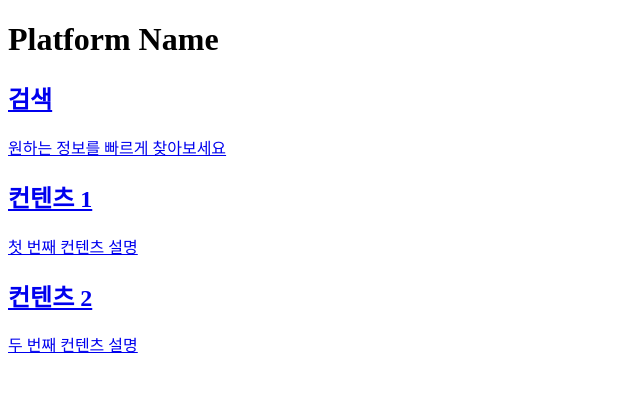
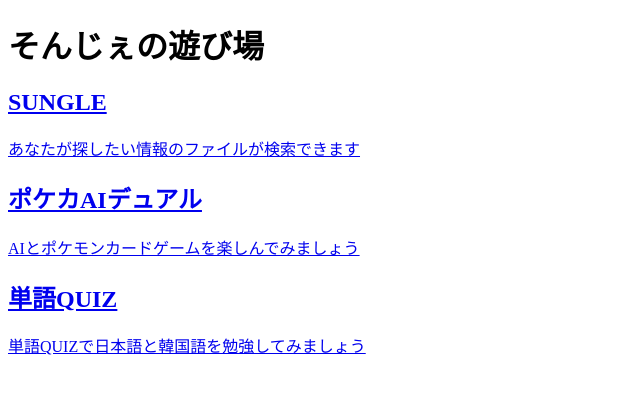
Before and after one commit to mikohatsu/platform, a Vue app: page / in a window 1280 px wide. Shown: the top 394 px of the page, without its empty margins (0-640 px from the left). Built offline with nearby package versions, Linux system fonts and the light colour scheme; the HTML template or start-up script is replaced by a standard one.

Commit message:
japanese

```diff
--- a/app/javascript/src/components/MainPage.vue
+++ b/app/javascript/src/components/MainPage.vue
@@ -1,21 +1,16 @@
-<template>
-  <div class="l-main">
-    <h1 class="c-title">Platform Name</h1>
-    <div class="c-grid">
-      <router-link
-        v-for="(item, index) in menuItems"
-        :key="index"
-        :to="item.path"
-        class="c-card"
-      >
-        <div class="c-card__icon">
-          <i :class="item.icon"></i>
-        </div>
-        <h2 class="c-card__title">{{ item.title }}</h2>
-        <p class="c-card__description">{{ item.description }}</p>
-      </router-link>
-    </div>
-  </div>
+<template lang="pug">
+.l-main
+  h1.c-title そんじぇの遊び場
+  .c-grid
+    router-link.c-card(
+      v-for="(item, index) in menuItems"
+      :key="index"
+      :to="item.path"
+    )
+      .c-card__icon
+        i(:class="item.icon")
+      h2.c-card__title {{ item.title }}
+      p.c-card__description {{ item.description }}
 </template>
 
 <script>
@@ -25,20 +20,20 @@
     return {
       menuItems: [
         {
-          title: '검색',
-          description: '원하는 정보를 빠르게 찾아보세요',
+          title: 'SUNGLE',
+          description: 'あなたが探したい情報のファイルが検索できます',
           path: '/search',
           icon: 'fas fa-search'
         },
         {
-          title: '컨텐츠 1',
-          description: '첫 번째 컨텐츠 설명',
+          title: 'ポケカAIデュアル',
+          description: 'AIとポケモンカードゲームを楽しんでみましょう',
           path: '/content1',
           icon: 'fas fa-play-circle'
         },
         {
-          title: '컨텐츠 2',
-          description: '두 번째 컨텐츠 설명',
+          title: '単語QUIZ',
+          description: '単語QUIZで日本語と韓国語を勉強してみましょう',
           path: '/content2',
           icon: 'fas fa-book'
         },
--- a/app/javascript/src/components/SearchPage.vue
+++ b/app/javascript/src/components/SearchPage.vue
@@ -2,7 +2,7 @@
 .l-search
   .c-search
     .c-search__logo
-      router-link.c-search__home-link(to="/") Platform
+      router-link.c-search__home-link(to="/") Search Files
 
     .c-search__container
       .c-search__box
@@ -11,7 +11,7 @@
           type="text"
           v-model="searchQuery"
           @keyup.enter="handleSearch"
-          placeholder="검색어를 입력하세요..."
+          placeholder="検索語を入力してください..."
         )
         i.fas.fa-times.c-search__clear(
           v-if="searchQuery"
@@ -20,7 +20,7 @@
 
       button.btn.btn--primary(
         @click="handleSearch"
-      ) 검색
+      ) 検索
 
     .c-search__results(v-if="searchResults")
       .c-search__query(v-if="searchResults.query")
@@ -32,7 +32,8 @@
   name: 'SearchPage',
   data() {
     return {
-      searchQuery: ''
+      searchQuery: '',
+      searchResults: null
     }
   },
   methods: {
@@ -41,7 +42,9 @@
         try {
           const response = await fetch(`/excel/search/searches?q=${encodeURIComponent(this.searchQuery)}`)
           // 검색 결과 처리
-          const data = await response.json()
+          await response.json().then(data => {
+            this.searchResults = data
+          })
         } catch (error) {
           console.error('검색 중 오류 발생:', error)
         }
--- a/config/esbuild.config.js
+++ b/config/esbuild.config.js
@@ -2,6 +2,7 @@
 const esbuild = require('esbuild');
 const vuePlugin = require('esbuild-plugin-vue3');
 const sassPlugin = require('esbuild-sass-plugin').sassPlugin;
+const pugPlugin = require('esbuild-plugin-pug');
 
 const isWatch = process.argv.includes('--watch');
 
@@ -13,7 +14,8 @@
   publicPath: '/assets',
   plugins: [
     vuePlugin(),
-    sassPlugin()
+    sassPlugin(),
+    pugPlugin()
   ],
   loader: {
     '.png': 'dataurl',
--- a/package.json
+++ b/package.json
@@ -11,6 +11,7 @@
   "dependencies": {
     "@rails/webpacker": "5.4.4",
     "core-js": "^3.8.3",
+    "esbuild-plugin-pug": "^0.0.8",
     "esbuild-plugin-vue3": "^0.4.2",
     "esbuild-sass-plugin": "^3.3.1",
     "vue": "^3.5.13",
@@ -39,6 +40,7 @@
     "eslint": "^7.32.0",
     "eslint-plugin-vue": "^8.0.3",
     "pug": "^3.0.3",
+    "pug-plain-loader": "^1.1.0",
     "sass": "^1.83.0",
     "sass-loader": "^16.0.4",
     "style-loader": "^4.0.0",
--- /dev/null
+++ b/types.d.ts
@@ -0,0 +1 @@
+declare module 'esbuild-plugin-pug';
```
Also changed, not shown: 1 other file (tests, documents, lock files or other folders).
